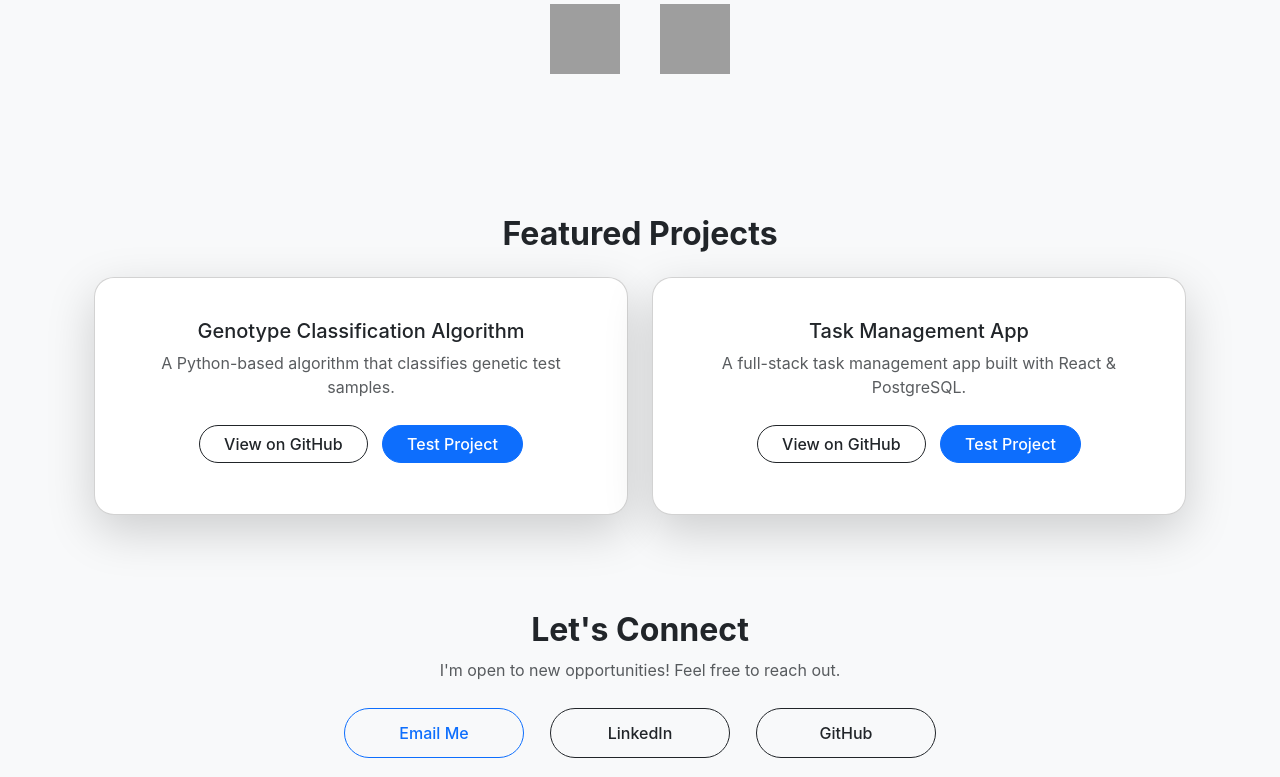
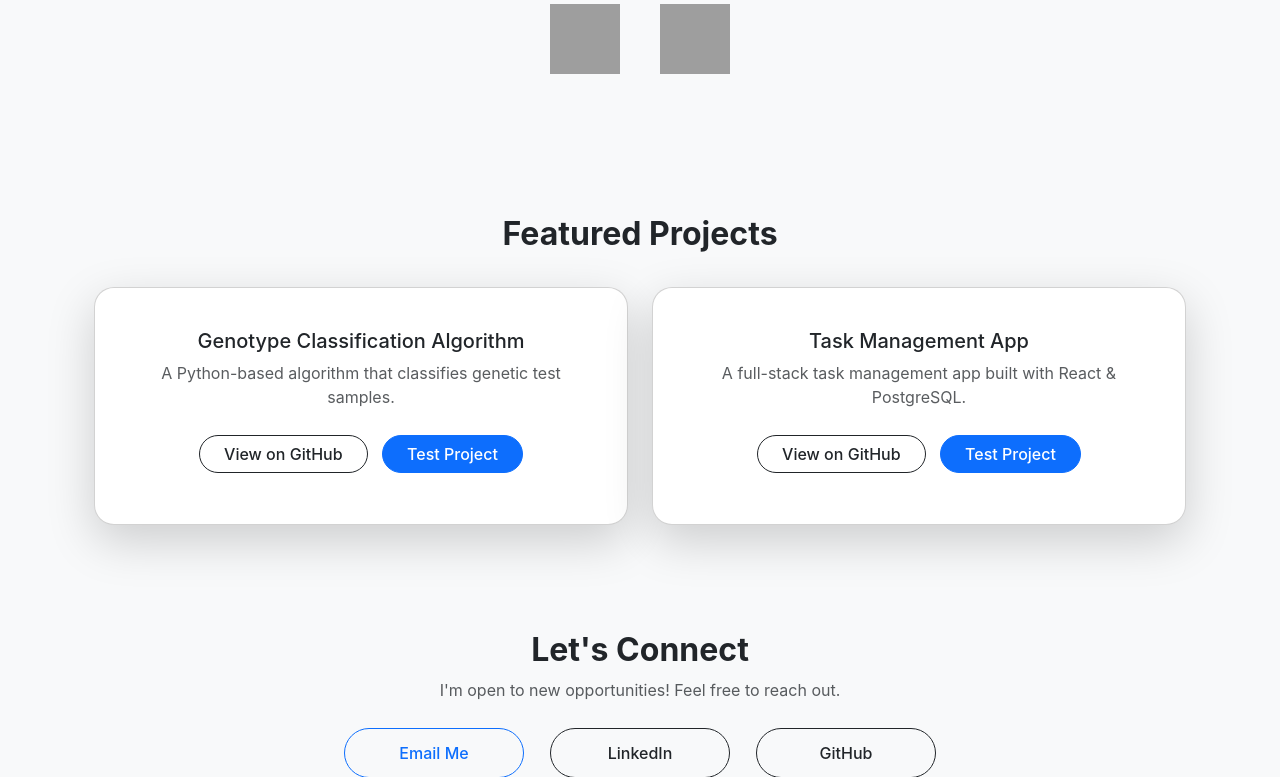
Before and after one commit to samj1098/personal-website, a Flask app: page / in a window 1280 px wide. Shown: the part 1006-1783 px from the top of the page. Run offline with Flask 3, Linux system fonts and the light colour scheme; grey boxes are pictures that could not be loaded.

Commit message:
minor fix

```diff
--- a/static/styles.css
+++ b/static/styles.css
@@ -122,6 +122,7 @@ nav a {
     display: flex;
     flex-direction: column;
     justify-content: space-between;
+    margin: 10px 0px;
 }
 
 .project-card:hover {
```
